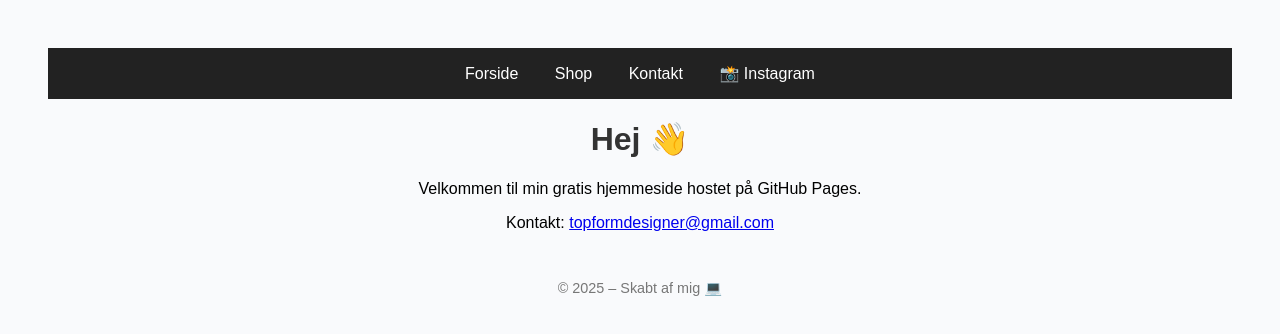
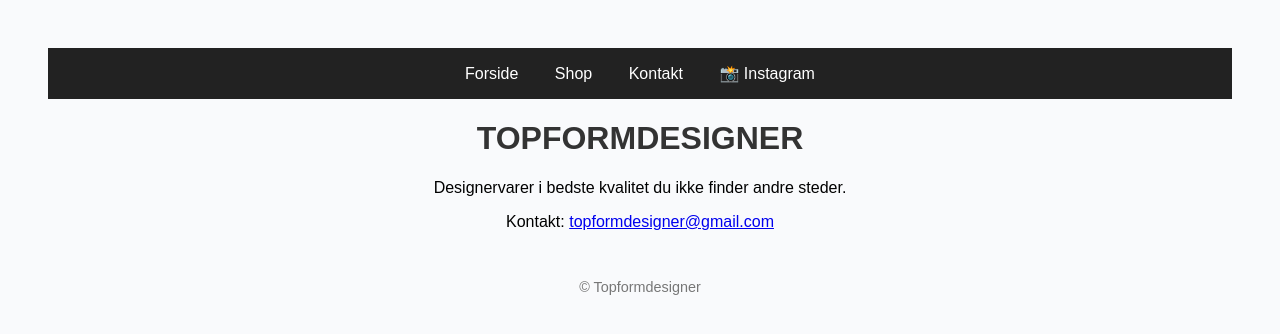
Before and after one commit to TFD8858/TFD8858.github.io, a plain HTML site: page index.html in a window 1280 px wide. Drawn offline with Linux system fonts and the light colour scheme.

Commit message:
Update header and footer content in index.html

```diff
--- a/index.html
+++ b/index.html
@@ -42,10 +42,10 @@
 </script>
 
 
-  <h1>Hej 👋</h1>
-  <p>Velkommen til min gratis hjemmeside hostet på GitHub Pages.</p>
+  <h1>TOPFORMDESIGNER</h1>
+  <p>Designervarer i bedste kvalitet du ikke finder andre steder.</p>
   <p>Kontakt: <a href="Topformdesigner@gmail.com">topformdesigner@gmail.com</a></p>
 
-  <footer>© 2025 – Skabt af mig 💻</footer>
+  <footer>© Topformdesigner </footer>
 </body>
 </html>
```
